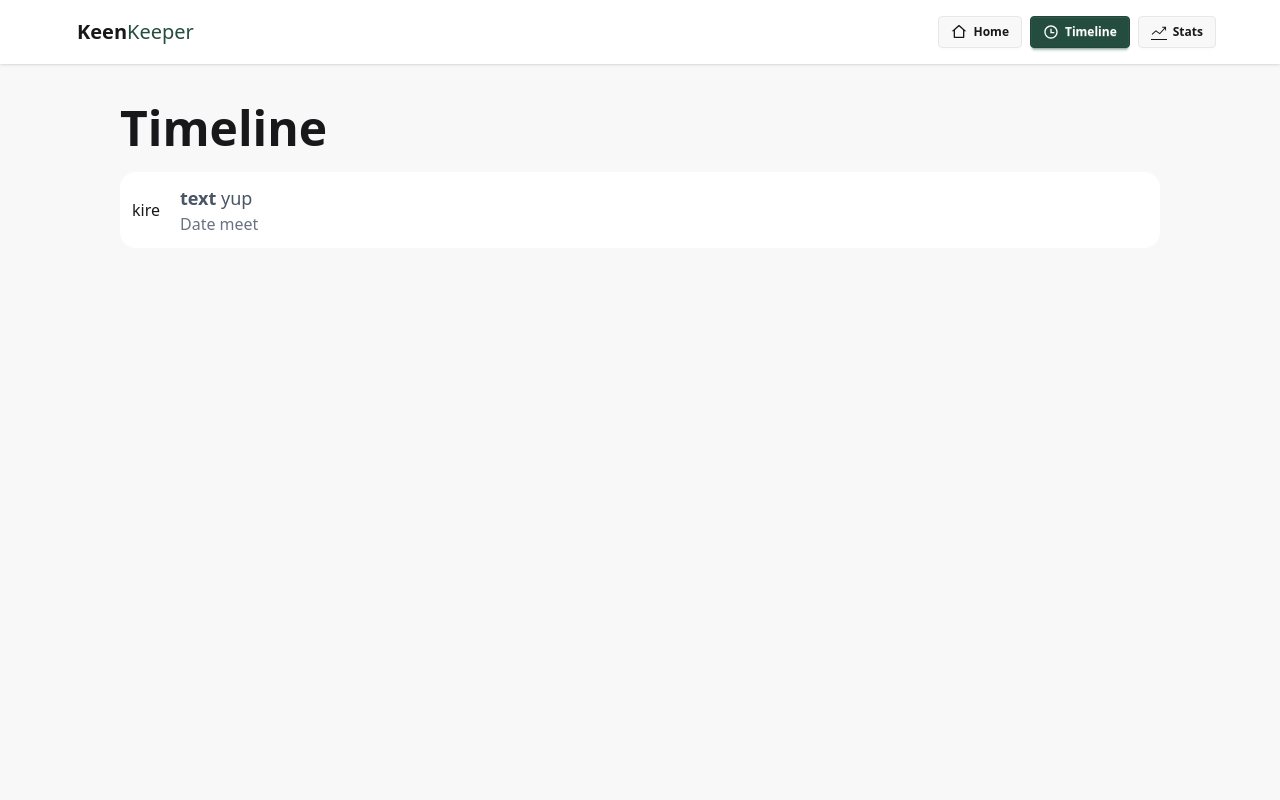
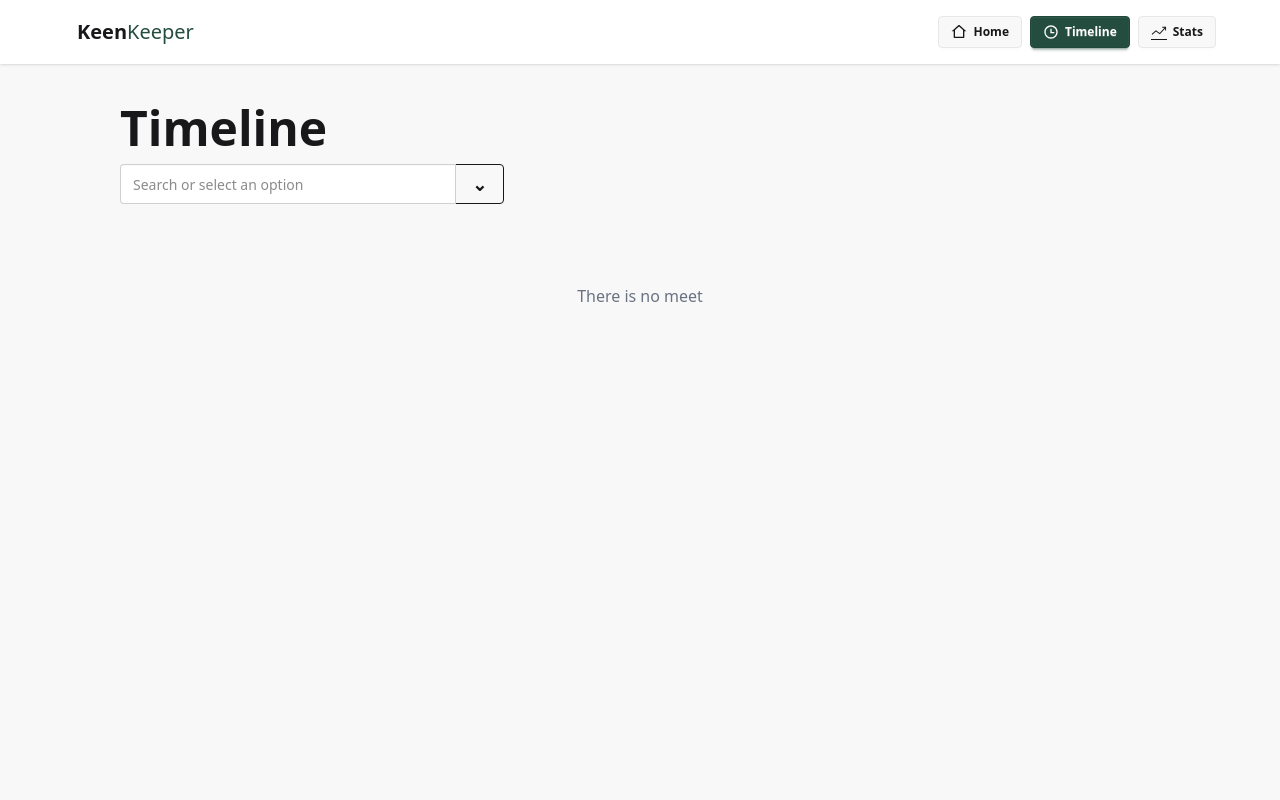
Before and after one commit to AhmedSami019/keen-keeper-next-app, a Next.js app: page /timeline in a window 1280 px wide. Shown: the top 800 px of the page. Built offline with nearby package versions, Linux system fonts and the light colour scheme.

Commit message:
make the timeline section dynamic

```diff
--- a/package.json
+++ b/package.json
@@ -12,7 +12,8 @@
     "next": "16.4.3",
     "react": "19.3.0",
     "react-dom": "19.3.0",
-    "react-icons": "^5.7.0"
+    "react-icons": "^5.7.0",
+    "react-toastify": "^11.1.0"
   },
   "devDependencies": {
     "@tailwindcss/turbopack": "^4",
--- /dev/null
+++ b/src/app/Components/SearchableDropdown.jsx
@@ -0,0 +1,95 @@
+"use client";
+
+import { useState } from "react";
+
+const options = [
+  "text",
+  "call",
+  "video",
+];
+
+const SearchableDropdown = ()=> {
+  const [search, setSearch] = useState("");
+  const [selected, setSelected] = useState("");
+  const [isOpen, setIsOpen] = useState(false);
+
+  const filteredOptions = options.filter((option) =>
+    option.toLowerCase().includes(search.toLowerCase())
+  );
+
+  return (
+    <div className="relative w-full max-w-sm">
+      {/* Input field */}
+      <div className="join w-full">
+        <input
+          type="text"
+          className="input input-bordered join-item w-full"
+          placeholder="Search or select an option"
+          value={isOpen ? search : selected}
+          onFocus={() => {
+            setSearch("");
+            setIsOpen(true);
+          }}
+          onChange={(e) => {
+            setSearch(e.target.value);
+            setIsOpen(true);
+          }}
+        />
+
+        <button
+          type="button"
+          className="btn btn-outline join-item"
+          onClick={() => {
+            setIsOpen((prev) => !prev);
+            setSearch("");
+          }}
+          aria-label="Toggle options"
+        >
+          <span className="text-lg">⌄</span>
+        </button>
+      </div>
+
+      {/* Dropdown options */}
+      {isOpen && (
+        <ul className="menu absolute top-full left-0 z-50 mt-1
+          max-h-60 w-full flex-nowrap overflow-y-auto
+          rounded-box border border-base-300 bg-base-100
+          p-2 shadow-lg">
+          {filteredOptions.length > 0 ? (
+            filteredOptions.map((option) => (
+              <li key={option}>
+                <button
+                  type="button"
+                  className={
+                    selected === option ? "active" : ""
+                  }
+                  onClick={() => {
+                    setSelected(option);
+                    setSearch("");
+                    setIsOpen(false);
+                  }}
+                >
+                  {option}
+                </button>
+              </li>
+            ))
+          ) : (
+            <li>
+              <span className="pointer-events-none opacity-60">
+                No options found
+              </span>
+            </li>
+          )}
+        </ul>
+      )}
+
+      {selected && (
+        <p className="mt-2 text-sm text-base-content/70">
+          Selected: {selected}
+        </p>
+      )}
+    </div>
+  );
+}
+
+export default SearchableDropdown
--- /dev/null
+++ b/src/app/Components/ToastProvider.jsx
@@ -0,0 +1,16 @@
+"use client";
+
+import { ToastContainer } from "react-toastify";
+import "react-toastify/dist/ReactToastify.css";
+
+const ToastProvider = () => {
+  return (
+    <ToastContainer
+      position="top-center"
+      autoClose={3000}
+      theme="light"
+    />
+  );
+};
+
+export default ToastProvider;
--- a/src/app/context/DataProvider.jsx
+++ b/src/app/context/DataProvider.jsx
@@ -5,15 +5,22 @@ import DataContext from './DataContext';
 
 const DataProvider = ({children}) => {
 
-    const [meetData, setMeetData] = useState([
-        {
-            name: "sami",
-            roll : 34
+    const [meetData, setMeetData] = useState([])
+
+    const handleTimelineEntry = (friend, type)=> {
+        const newMeetData = {
+            id : crypto.randomUUID(),
+            friendId: friend.id,
+            friendName : friend.name,
+            type,
+            date : new Date().toISOString()
         }
-    ])
+        setMeetData([newMeetData, ...meetData])
+    }
     const data = {
         meetData,
-        setMeetData
+        setMeetData,
+        handleTimelineEntry
     }
     return (
         <DataContext value={data}>
--- /dev/null
+++ b/src/app/friends/[friendId]/QuickCheckIn.jsx
@@ -0,0 +1,57 @@
+"use client";
+
+import DataContext from "@/app/context/DataContext";
+import { useContext } from "react";
+import { BsChatLeftText } from "react-icons/bs";
+import { FiVideo } from "react-icons/fi";
+import { LuPhoneCall } from "react-icons/lu";
+import { toast } from "react-toastify";
+
+const QuickCheckIn = ({ friend }) => {
+  const { handleTimelineEntry } = useContext(DataContext);
+
+  const handleAction = (type) => {
+    handleTimelineEntry(friend, type);
+    const messages = {
+      call: `Call activity added for ${friend.name}!`,
+      text: `Text activity added for ${friend.name}!`,
+      "video-call": `Video call activity added for ${friend.name}!`,
+    };
+
+    toast.success(messages[type]);
+  };
+
+  return (
+    <div className="bg-white shadow rounded-2xl p-5 space-y-5">
+      <h4 className="text-xl">Quick Check-in</h4>
+
+      <div className="grid grid-cols-3 gap-5">
+        <button
+          onClick={() => handleAction("call")}
+          className="bg-base-200 p-5 space-y-2 rounded-2xl shadow cursor-pointer hover:bg-base-300"
+        >
+          <LuPhoneCall size={27} className="mx-auto" />
+          <p className="text-center font-semibold">Call</p>
+        </button>
+
+        <button
+          onClick={() => handleAction("text")}
+          className="bg-base-200 p-5 space-y-2 rounded-2xl shadow cursor-pointer hover:bg-base-300"
+        >
+          <BsChatLeftText size={27} className="mx-auto" />
+          <p className="text-center font-semibold">Text</p>
+        </button>
+
+        <button
+          onClick={() => handleAction("video-call")}
+          className="bg-base-200 p-5 space-y-2 rounded-2xl shadow cursor-pointer hover:bg-base-300"
+        >
+          <FiVideo size={27} className="mx-auto" />
+          <p className="text-center font-semibold">Video Call</p>
+        </button>
+      </div>
+    </div>
+  );
+};
+
+export default QuickCheckIn;
--- a/src/app/friends/[friendId]/page.jsx
+++ b/src/app/friends/[friendId]/page.jsx
@@ -3,13 +3,16 @@ import { BsChatLeftText } from "react-icons/bs";
 import { FiArchive, FiVideo } from "react-icons/fi";
 import { LuPhoneCall } from "react-icons/lu";
 import { RiDeleteBin6Line, RiNotificationSnoozeLine } from "react-icons/ri";
+import QuickCheckIn from "./QuickCheckIn";
 
 const FriendDetailsPage = async ({ params }) => {
   const { friendId } = await params;
+
+  // load data
   const res = await fetch("http://localhost:3000/friends.json");
   const friends = await res.json();
   const friend = friends.find((frd) => frd.id == friendId);
-  console.log(friend);
+
   return (
     <div className="grid grid-cols-1 md:grid-cols-2 gap-5 mx-3 lg:mx-30 my-10">
       <section className="grid grid-rows-2 gap-5">
@@ -76,11 +79,11 @@ const FriendDetailsPage = async ({ params }) => {
         <div className="grid grid-cols-3 gap-5 w-full">
           <div className="shadow rounded-xl bg-white p-10 text-center my-auto">
             <h4 className="text-2xl font-bold">40</h4>
-            <p className="text-gray-500">Next Due</p>
+            <p className="text-gray-500">Days Since Contact</p>
           </div>
           <div className="shadow rounded-xl bg-white p-10 text-center my-auto">
             <h4 className="text-2xl font-bold">40</h4>
-            <p className="text-gray-500">Next Due</p>
+            <p className="text-gray-500">Goal (in days)</p>
           </div>
           <div className="shadow rounded-xl bg-white p-10 text-center my-auto">
             <h4 className="text-2xl font-bold">40</h4>
@@ -98,22 +101,8 @@ const FriendDetailsPage = async ({ params }) => {
             </p>
           </div>
         </div>
-        <div className="bg-white shadow rounded-2xl p-5 space-y-5">
-          <h4 className="text-xl">Quick Check-in</h4>
-          <div className="grid grid-cols-3 gap-5 ">
-            <div className="bg-base-200 p-5 space-y-2 rounded-2xl shadow">
-                <LuPhoneCall size={27} className="mx-auto" />
-                <p className="text-center font-semibold">Call</p>
-            </div>
-            <div className="bg-base-200 p-5 space-y-2 rounded-2xl shadow">
-                <BsChatLeftText size={27} className="mx-auto" />
-                <p className="text-center font-semibold">TExt</p>
-            </div>
-            <div className="bg-base-200 p-5 space-y-2 rounded-2xl shadow">
-                <FiVideo size={27} className="mx-auto" />
-                <p className="text-center font-semibold">Call</p>
-            </div>
-          </div>
+        <div>
+          <QuickCheckIn friend={friend}></QuickCheckIn>
         </div>
       </section>
     </div>
--- a/src/app/layout.jsx
+++ b/src/app/layout.jsx
@@ -3,6 +3,7 @@ import "./globals.css";
 import Navbar from "./Components/Navbar";
 import Footer from "./Components/Footer";
 import DataProvider from "./context/DataProvider";
+import ToastProvider from "./Components/ToastProvider";
 
 const geistSans = Geist({
   variable: "--font-geist-sans",
@@ -32,6 +33,7 @@ export default function RootLayout({ children }) {
           <section className="min-h-screen">{children}</section>
           <Footer></Footer>
         </DataProvider>
+        <ToastProvider></ToastProvider>
       </body>
     </html>
   );
--- a/src/app/timeline/page.jsx
+++ b/src/app/timeline/page.jsx
@@ -2,26 +2,35 @@
 
 import React, { useContext } from "react";
 import DataContext from "../context/DataContext";
+import SearchableDropdown from "../Components/SearchableDropdown";
+import { IoCallSharp, IoVideocam } from "react-icons/io5";
+import { BsChatSquareTextFill } from "react-icons/bs";
 
 const TimelinePage = () => {
   const { meetData } = useContext(DataContext);
   console.log(meetData);
   return (
-    <div className="mx-2 md:mx-30 my-10">
+    <div className="mx-2 md:mx-30 my-10 space-y-3">
       <h2 className="text-5xl font-bold">Timeline</h2>
+      <SearchableDropdown></SearchableDropdown>
       <div className="space-y-2 my-5">
         {meetData.length == 0 ? (
           <h2 className="text-gray-500 text-center mt-20">There is no meet</h2>
         ) : (
-          <div>
+          <div className="space-y-1">
             {meetData.map((meet, index) => (
-              <div key={index} className="bg-white rounded-2xl p-3 flex items-center gap-5">
+              <div
+                key={index}
+                className="bg-white shadow rounded-xl px-5 py-3 flex items-center gap-5"
+              >
                 <div>
-                <h2>kire</h2>
+                  {meet.type == "call" ? <IoCallSharp></IoCallSharp>: meet.type == "video" ? <IoVideocam></IoVideocam>: <BsChatSquareTextFill></BsChatSquareTextFill>}
                 </div>
-                <div>
-                    <h4 className="text-lg text-gray-600"><span className="font-bold">text</span> yup</h4>
-                    <p className="text-gray-500">Date meet</p>
+                <div className="space-y-2">
+                  <h4 className="text-lg text-gray-600">
+                    <span className="font-bold">{meet.type}</span> with {meet.friendName}
+                  </h4>
+                  <p className="text-gray-500 text-sm">{meet.date}</p>
                 </div>
               </div>
             ))}
```
Also changed, not shown: 1 other file (tests, documents, lock files or other folders).
